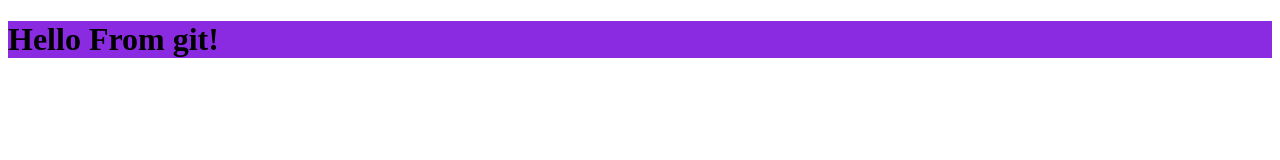
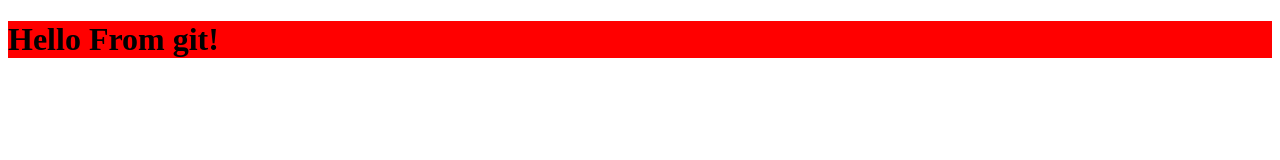
Before and after one commit to Djomo05/test-website, a plain HTML site: page index.html in a window 1280 px wide. Drawn offline with Linux system fonts and the light colour scheme.

Commit message:
Change the background color to red

```diff
--- a/index.html
+++ b/index.html
@@ -6,6 +6,6 @@
     <title>Document</title>
   </head>
   <body>
-    <h1 style="background-color: blueviolet">Hello From git!</h1>
+    <h1 style="background-color: red">Hello From git!</h1>
   </body>
 </html>
```
